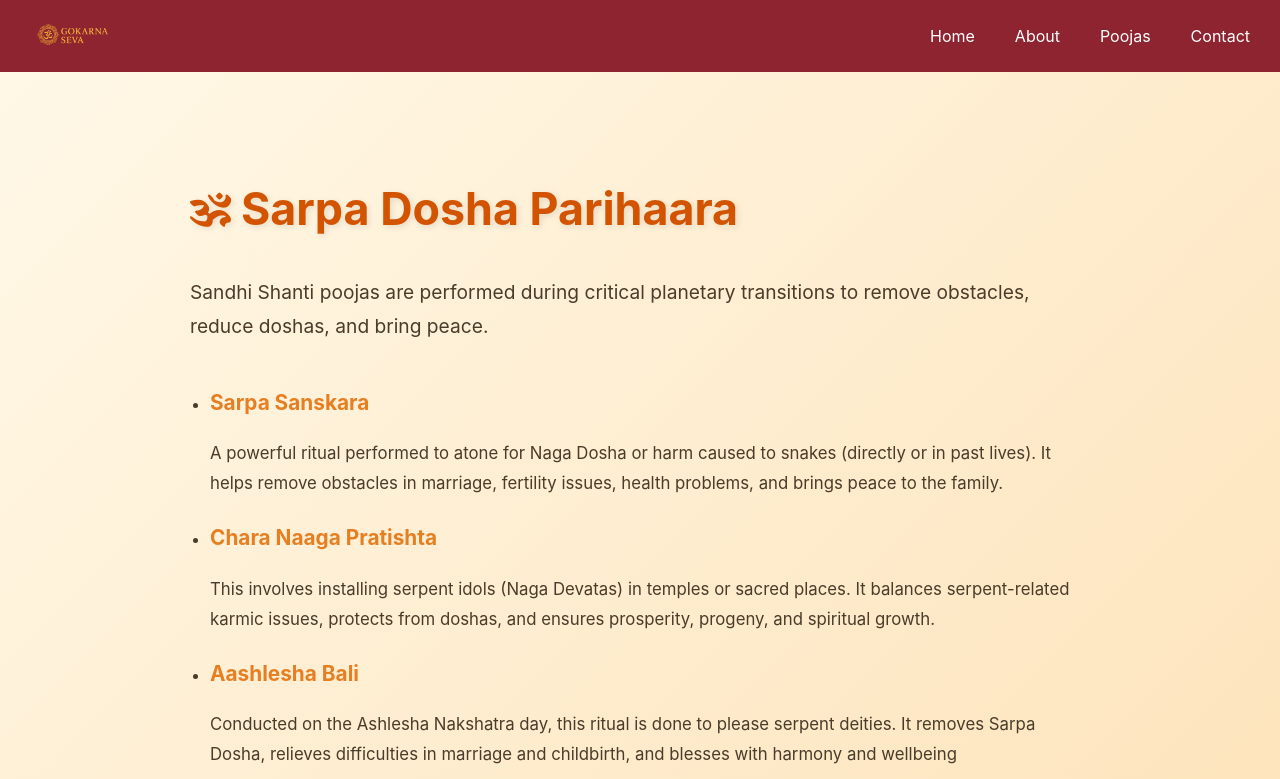
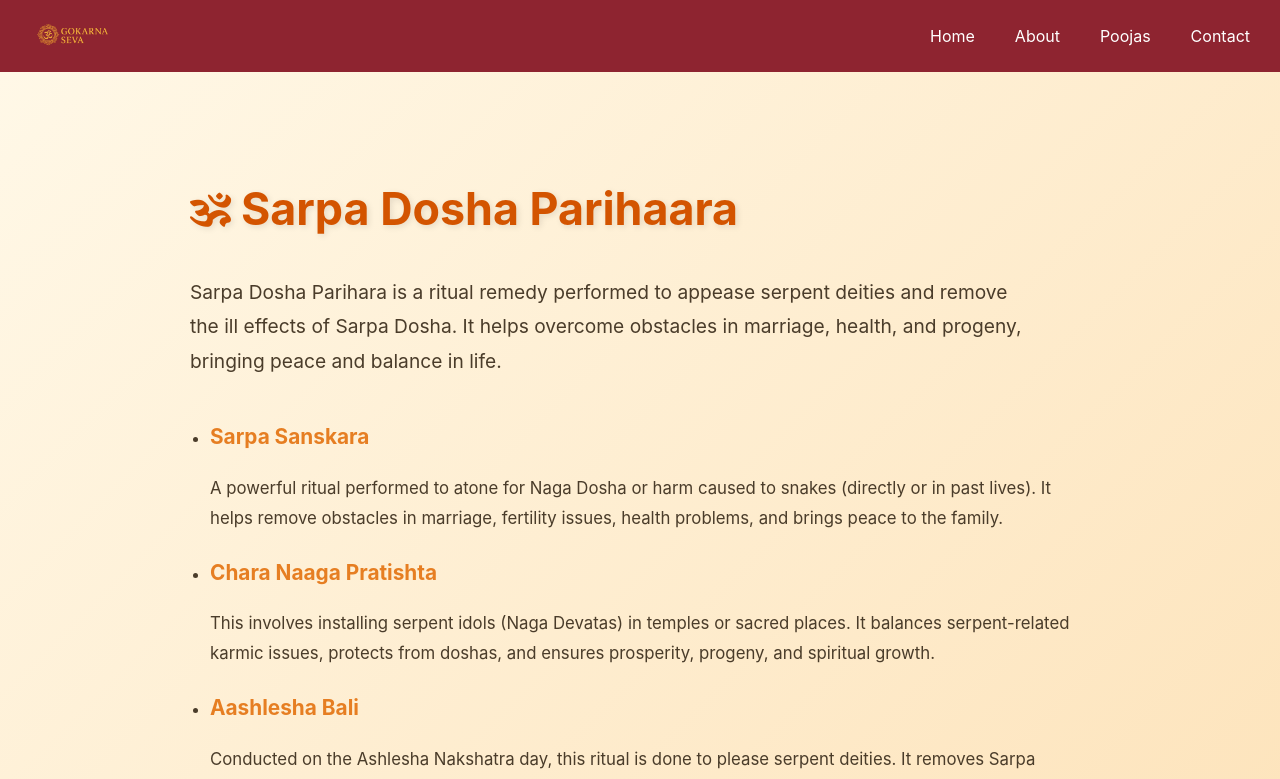
Before and after one commit to ShreevatsaUpadhya/gokarna-pooja-website, a React (Create React App) app: page /sarpa-dosha in a window 1280 px wide. Shown: the top 779 px of the page. Built offline with nearby package versions, Linux system fonts and the light colour scheme.

Commit message:
Update SarpaDoshaPage.js

```diff
--- a/src/Pages/SarpaDoshaPage.js
+++ b/src/Pages/SarpaDoshaPage.js
@@ -13,8 +13,7 @@ const SarpaDoshaPage = () => {
       <div className="sarpa-dosha-content">
         <h2 className="sarpa-dosha-heading">🕉 Sarpa Dosha Parihaara</h2>
         <p className="sarpa-dosha-intro">
-          Sandhi Shanti poojas are performed during critical planetary
-          transitions to remove obstacles, reduce doshas, and bring peace.
+          Sarpa Dosha Parihara is a ritual remedy performed to appease serpent deities and remove the ill effects of Sarpa Dosha. It helps overcome obstacles in marriage, health, and progeny, bringing peace and balance in life.
         </p>
 
         <ul className="sarpa-dosha-list">
```
